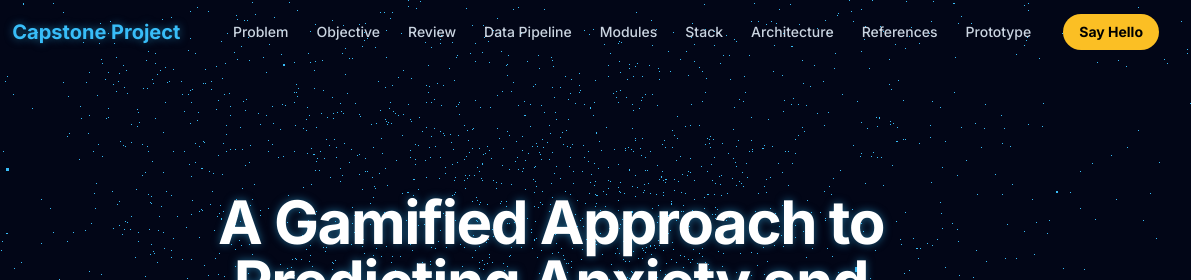
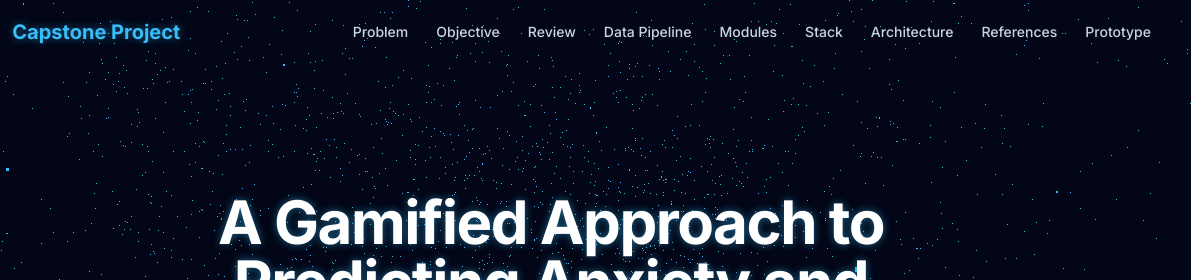
Before and after one commit to Pavithra2005Mohan/ml_capstone, a plain HTML site: page index.html in a window 1280 px wide. Shown: the top 280 px of the page, 89-1280 px from the left. Drawn offline with nearby package versions, Linux system fonts and the light colour scheme; animation ran at ten frames a second.

Commit message:
Update index.html

```diff
--- a/index.html
+++ b/index.html
@@ -129,7 +129,6 @@
                          <a href="#references" class="nav-link px-2 py-2 rounded-md text-sm font-medium">References</a>
                          <a href="#prototype" class="nav-link px-2 py-2 rounded-md text-sm font-medium">Prototype</a>
                     </div>
-                   <a href="mailto:pavi261105@gmail.com" class="ml-6 btn bg-amber-400 text-black font-bold py-2 px-4 rounded-full text-sm">Say Hello</a>
                 </div>
             </div>
         </nav>
```
